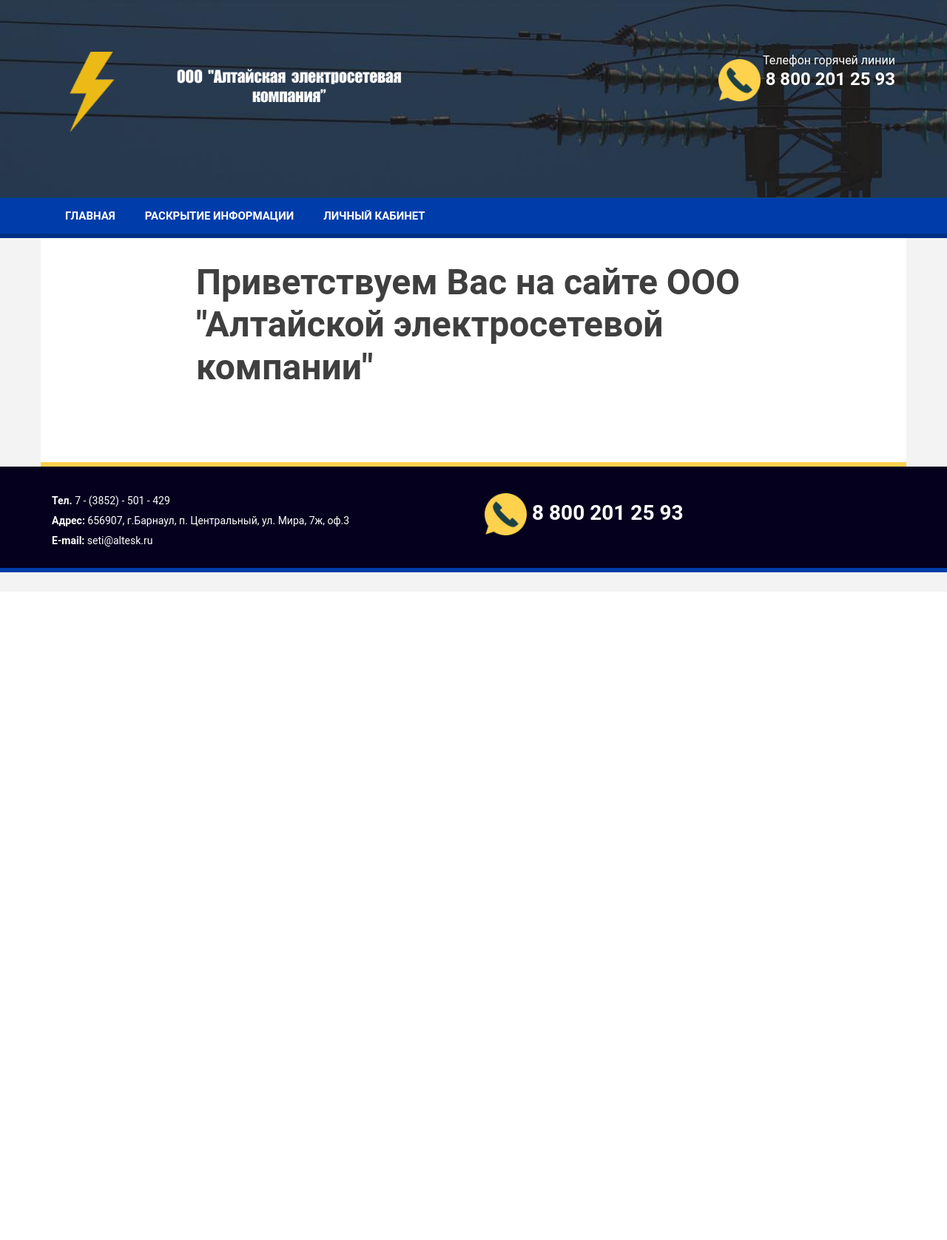
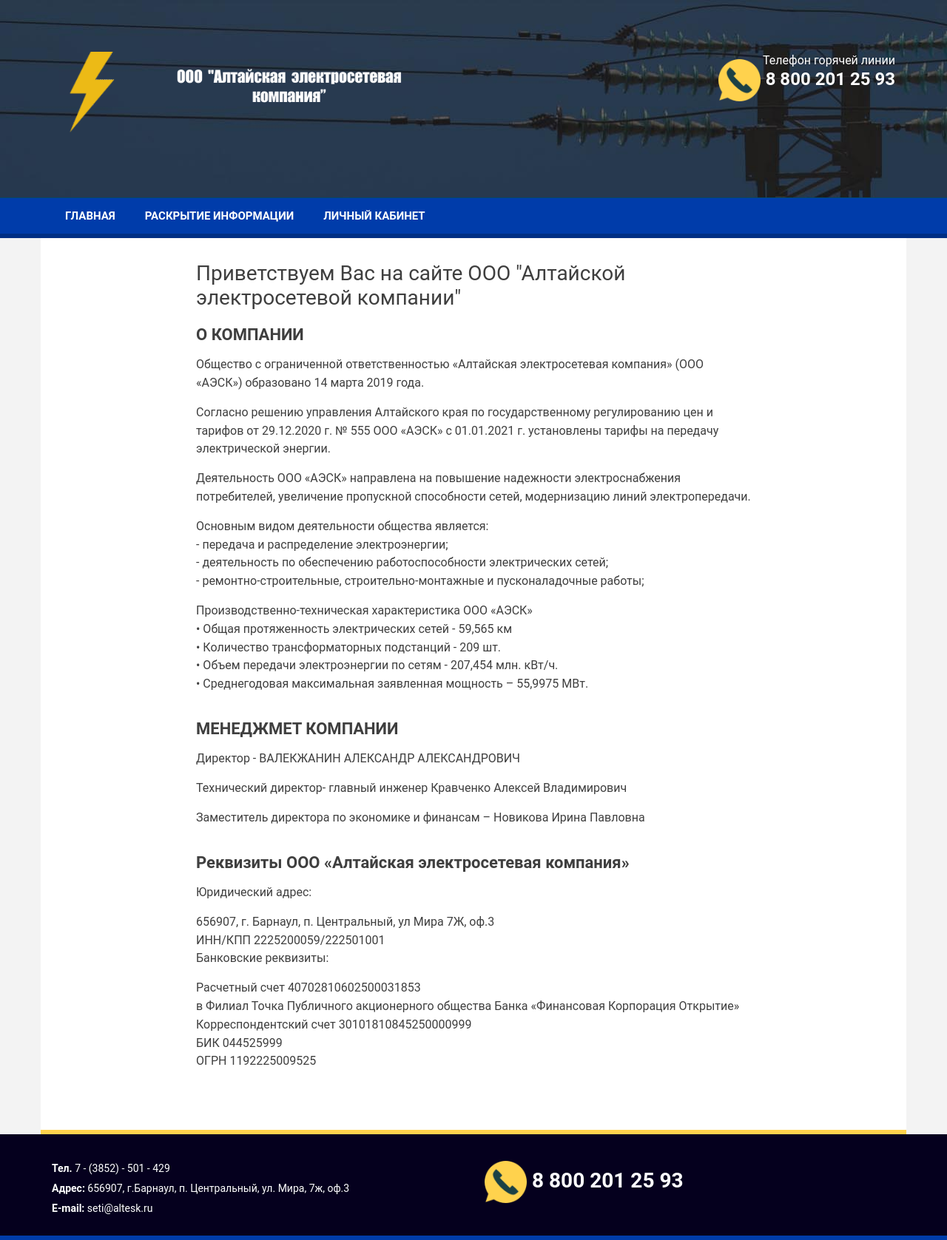
Before and after one commit to SergeyUrv/altesk, a Django app: page / in a window 1280 px wide. Shown: the whole page at 74% size. Before the commit the page ends 774 px from the top, so only its background shows below. Run offline with Django 3.2, Linux system fonts and the light colour scheme; some libraries are stand-ins or nearby versions.

Commit message:
Вынужденное обновление временных главных страниц

```diff
--- a/blog/templates/blog/main.html
+++ b/blog/templates/blog/main.html
@@ -364,9 +364,40 @@
 
       <div class="content">
 
-  <h1 class="title page-title"><span property="schema:name" class="field field--name-title field--type-string field--label-hidden">Приветствуем Вас на сайте ООО "Алтайской электросетевой компании"</span>
-</h1>
+  <h2 class="title page-title"><span property="schema:name" class="field field--name-title field--type-string field--label-hidden">Приветствуем Вас на сайте ООО "Алтайской электросетевой компании"</span>
+</h2>
+          <h3>О КОМПАНИИ</h3>
 
+          <p>Общество с ограниченной ответственностью «Алтайская электросетевая компания» (ООО «АЭСК») образовано 14 марта 2019 года.</p>
+          <p>Согласно решению управления Алтайского края по государственному регулированию цен и тарифов от 29.12.2020  г. № 555 ООО «АЭСК» с 01.01.2021 г. установлены тарифы на передачу электрической энергии.</p>
+          <p>Деятельность ООО «АЭСК» направлена на повышение надежности электроснабжения потребителей, увеличение пропускной способности сетей, модернизацию линий электропередачи.</p>
+<p>Основным видом деятельности общества является:<br>
+- передача и распределение электроэнергии;<br>
+- деятельность по обеспечению работоспособности электрических сетей;<br>
+    - ремонтно-строительные, строительно-монтажные и пусконаладочные работы;</p>
+
+<p>Производственно-техническая характеристика ООО «АЭСК»<br>
+•	Общая протяженность электрических сетей - 59,565 км<br>
+•	Количество трансформаторных подстанций - 209 шт.<br>
+•	Объем передачи электроэнергии по сетям - 207,454 млн. кВт/ч.<br>
+    •	Среднегодовая максимальная заявленная мощность – 55,9975 МВт.</p>
+
+          <h3>МЕНЕДЖМЕТ КОМПАНИИ</h3>
+
+          <p>Директор       -         ВАЛЕКЖАНИН АЛЕКСАНДР АЛЕКСАНДРОВИЧ</p>
+          <p>Технический директор- главный инженер  Кравченко Алексей Владимирович</p>
+          <p>Заместитель директора по экономике и финансам – Новикова Ирина Павловна</p>
+
+          <h3>Реквизиты  ООО «Алтайская электросетевая компания»</h3>
+          <p>Юридический адрес:</p>
+656907, г. Барнаул, п. Центральный, ул Мира 7Ж, оф.3<br>
+ИНН/КПП 2225200059/222501001<br>
+          <p>Банковские реквизиты:</p>
+Расчетный счет  40702810602500031853<br>
+в Филиал Точка Публичного акционерного общества Банка «Финансовая Корпорация Открытие»<br>
+Корреспондентский счет  30101810845250000999<br>
+БИК 044525999<br>
+ОГРН 1192225009525<br>
 
     </div>
   </div>
```
Also changed, not shown: blog/templates/blog/main_raskritie.html (+11 -6 lines), lkk/forms.py (+36 -0 lines), lkk/models.py (+13 -2 lines), db.sqlite3.
